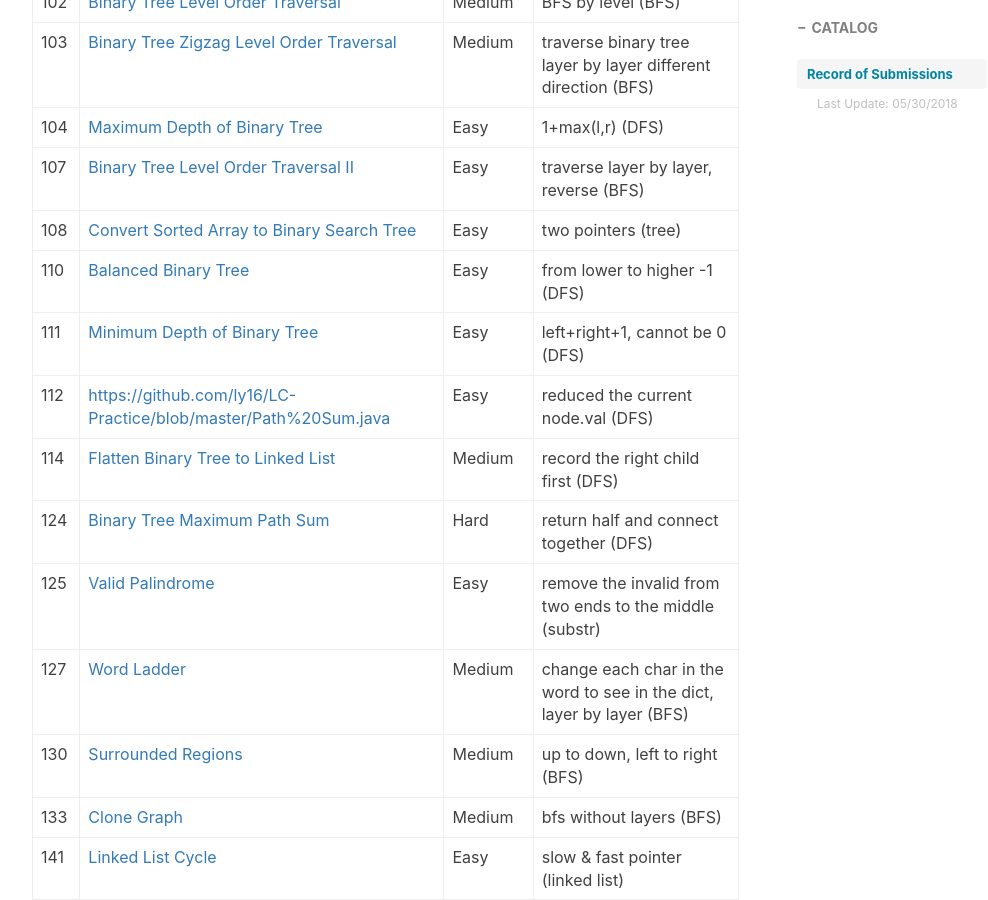
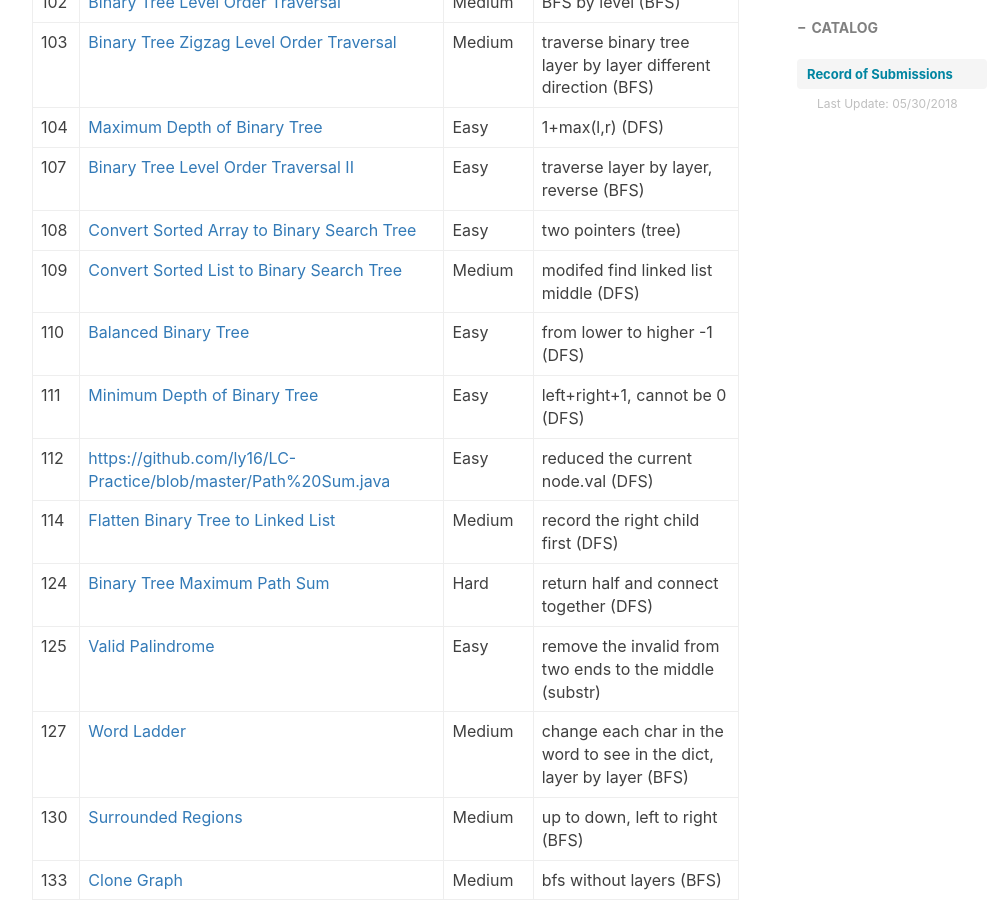
Before and after one commit to ly16/ly16.github.io, a Jekyll site: the page built from _posts/2018-05-18-leetcode-record-round1.md, in a window 1280 px wide and 900 px high, scrolled down 1852 px. Shown: the whole window, without its empty margins (233-1221 px from the left). Built offline with Jekyll 4.4.1, drawn with Linux system fonts in a browser that asks for light colours; nearby versions of some CDN libraries; comment, search, counter and statistics services are not loaded.

Commit message:
Update 2018-05-18-leetcode-record-round1.md

```diff
--- a/_posts/2018-05-18-leetcode-record-round1.md
+++ b/_posts/2018-05-18-leetcode-record-round1.md
@@ -40,6 +40,7 @@ tags:
 |104|[Maximum Depth of Binary Tree](https://github.com/ly16/LC-Practice/blob/master/Maximum%20Depth%20of%20Binary%20Tree.java)|Easy|1+max(l,r) (DFS)|
 |107|[Binary Tree Level Order Traversal II](https://github.com/ly16/LC-Practice/blob/master/Binary%20Tree%20Level%20Order%20Traversal%20II.java)|Easy|traverse layer by layer, reverse (BFS)|
 |108|[Convert Sorted Array to Binary Search Tree](https://github.com/ly16/LC-Practice/blob/master/Convert%20Sorted%20Array%20to%20Binary%20Search%20Tree%20With%20Minimal%20Height.java)|Easy|two pointers (tree)|
+|109|[Convert Sorted List to Binary Search Tree](https://github.com/ly16/LC-Practice/blob/master/Convert%20Sorted%20List%20to%20Binary%20Search%20Tree.java)|Medium|modifed find linked list middle (DFS)|
 |110|[Balanced Binary Tree](https://github.com/ly16/LC-Practice/blob/master/Balanced%20Binary%20Tree.java)|Easy|from lower to higher -1 (DFS)|
 |111|[Minimum Depth of Binary Tree](https://github.com/ly16/LC-Practice/blob/master/Minimum%20Depth%20of%20Binary%20Tree.java)|Easy|left+right+1, cannot be 0 (DFS)|
 |112|[https://github.com/ly16/LC-Practice/blob/master/Path%20Sum.java](https://github.com/ly16/LC-Practice/blob/master/Path%20Sum.java)|Easy|reduced the current node.val (DFS)|
```
